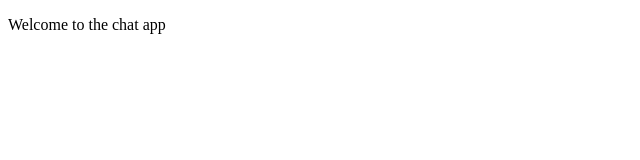
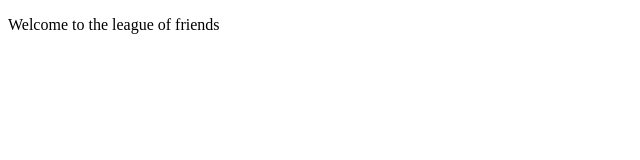
Before and after one commit to Turtle5776/node-course1-chat-app, a website: page public/index.html in a window 1280 px wide. Shown: the full height of the page, 0-640 px from the left. Drawn offline with nearby package versions, Linux system fonts and the light colour scheme; no server answers.

Commit message:
League of friends

```diff
--- a/public/index.html
+++ b/public/index.html
@@ -7,7 +7,7 @@
 </head>
 
 <body>
-  <p>Welcome to the chat app</p>
+  <p>Welcome to the league of friends</p>
 
   <script type="text/javascript" src="/socket.io/socket.io.js"></script>
   <script type="text/javascript" src="js/index.js">
```
